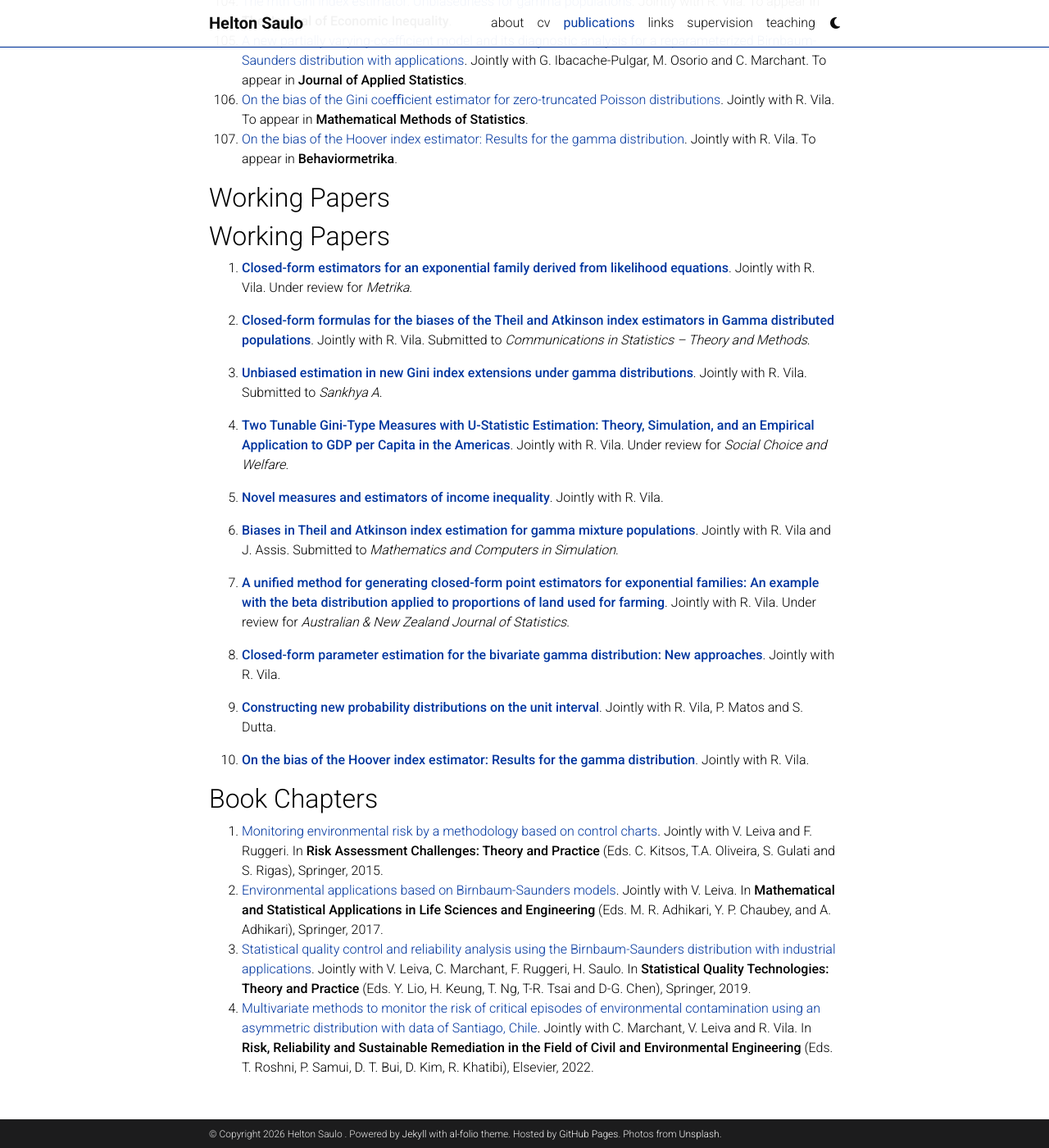
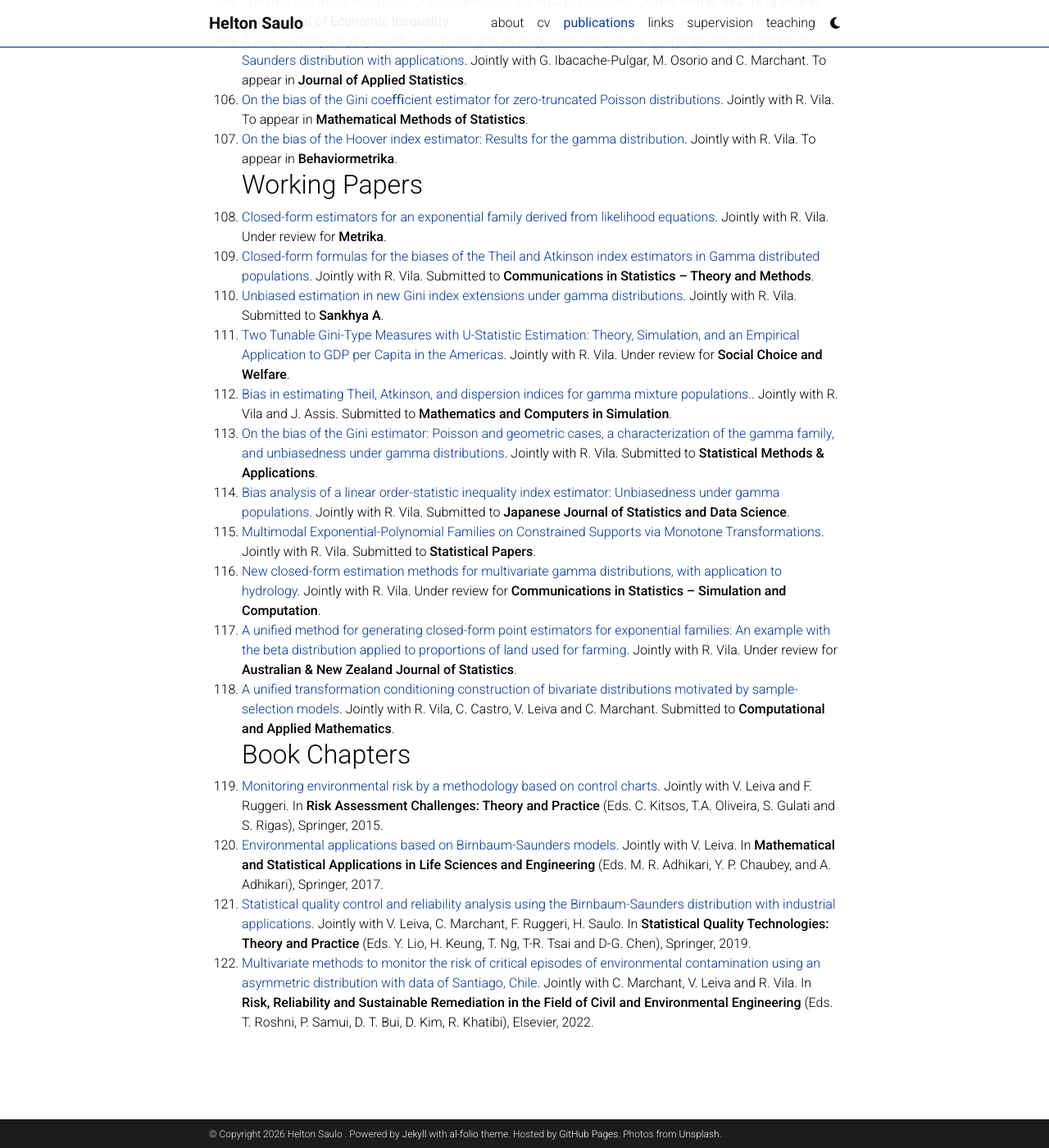
Before and after one commit to heltonsaulo/heltonsaulo.github.io, a Jekyll site: the page built from _pages/Journal.md, in a window 1280 px wide and 1400 px high, scrolled down 6289 px. Shown: the whole window at 82% size. Built offline with Jekyll 4.4.1, drawn with Linux system fonts in a browser that asks for light colours; comment, search, counter and statistics services are not loaded; a style sheet for code colours, icons or effects is not loaded.

Commit message:
Update Journal.md

```diff
--- a/_pages/Journal.md
+++ b/_pages/Journal.md
@@ -116,35 +116,20 @@
   105.  [A new partially varying-coefficient model and its diagnostic analysis for a reparameterized Birnbaum-Saunders distribution with applications](https://doi.org/10.1080/02664763.2026.2616862). Jointly with G. Ibacache-Pulgar, M. Osorio and C. Marchant. To appear in **Journal of Applied Statistics**.
   106.  [On the bias of the Gini coeﬃcient estimator for zero-truncated Poisson distributions](http://arxiv.org/abs/2504.04518). Jointly with R. Vila. To appear in **Mathematical Methods of Statistics**.
   107.  [On the bias of the Hoover index estimator: Results for the gamma distribution](https://link.springer.com/journal/41237). Jointly with R. Vila. To appear in **Behaviormetrika**.
-
-
 ## Working Papers
-## Working Papers
-
-108. **[Closed-form estimators for an exponential family derived from likelihood equations](https://arxiv.org/abs/2405.14509)**. Jointly with R. Vila. Under review for *Metrika*.
-
-109. **[Closed-form formulas for the biases of the Theil and Atkinson index estimators in Gamma distributed populations](https://arxiv.org/abs/2504.13806)**. Jointly with R. Vila. Submitted to *Communications in Statistics – Theory and Methods*.
-
-110. **[Unbiased estimation in new Gini index extensions under gamma distributions](https://arxiv.org/abs/2506.00666)**. Jointly with R. Vila. Submitted to *Sankhya A*.
-
-111. **[Two Tunable Gini-Type Measures with U-Statistic Estimation: Theory, Simulation, and an Empirical Application to GDP per Capita in the Americas](http://)**. Jointly with R. Vila. Under review for *Social Choice and Welfare*.
-
-112. **[Novel measures and estimators of income inequality](https://arxiv.org/abs/2508.02965)**. Jointly with R. Vila.
-
-113. **[Biases in Theil and Atkinson index estimation for gamma mixture populations](https://arxiv.org/abs/2506.22168)**. Jointly with R. Vila and J. Assis. Submitted to *Mathematics and Computers in Simulation*.
-
-114. **[A unified method for generating closed-form point estimators for exponential families: An example with the beta distribution applied to proportions of land used for farming](https://arxiv.org/abs/2508.12169)**. Jointly with R. Vila. Under review for *Australian & New Zealand Journal of Statistics*.
-
-115. **[Closed-form parameter estimation for the bivariate gamma distribution: New approaches](https://arxiv.org/abs/2509.10794)**. Jointly with R. Vila.
-
-116. **[Constructing new probability distributions on the unit interval](https://arxiv.org/abs/2508.01154)**. Jointly with R. Vila, P. Matos and S. Dutta.
-
-117. **[On the bias of the Hoover index estimator: Results for the gamma distribution](http://)**. Jointly with R. Vila.
-
-
-
+  108. [Closed-form estimators for an exponential family derived from likelihood equations](https://arxiv.org/abs/2405.14509). Jointly with R. Vila. Under review for **Metrika**.
+  109. [Closed-form formulas for the biases of the Theil and Atkinson index estimators in Gamma distributed populations](https://arxiv.org/abs/2504.13806). Jointly with R. Vila. Submitted to **Communications in Statistics – Theory and Methods**.
+  110. [Unbiased estimation in new Gini index extensions under gamma distributions](https://arxiv.org/abs/2506.00666). Jointly with R. Vila. Submitted to **Sankhya A**.
+  111. [Two Tunable Gini-Type Measures with U-Statistic Estimation: Theory, Simulation, and an Empirical Application to GDP per Capita in the Americas](http://). Jointly with R. Vila. Under review for **Social Choice and Welfare**.
+  112. [Bias in estimating Theil, Atkinson, and dispersion indices for gamma mixture populations.](https://arxiv.org/abs/2506.22168). Jointly with R. Vila and J. Assis. Submitted to **Mathematics and Computers in Simulation**.
+  113. [On the bias of the Gini estimator: Poisson and geometric cases, a characterization of the gamma family, and unbiasedness under gamma distributions](http://). Jointly with R. Vila. Submitted to **Statistical Methods & Applications**.
+  114. [Bias analysis of a linear order-statistic inequality index estimator: Unbiasedness under gamma populations](http://). Jointly with R. Vila. Submitted to **Japanese Journal of Statistics and Data Science**.
+ 115. [Multimodal Exponential-Polynomial Families on Constrained Supports via Monotone Transformations](http://). Jointly with R. Vila. Submitted to **Statistical Papers**.
+ 116. [New closed-form estimation methods for multivariate gamma distributions, with application to hydrology](http://). Jointly with R. Vila. Under review for **Communications in Statistics – Simulation and Computation**.
+ 117. [A unified method for generating closed-form point estimators for exponential families: An example with the beta distribution applied to proportions of land used for farming](http://). Jointly with R. Vila. Under review for **Australian & New Zealand Journal of Statistics**.
+ 118. [A unified transformation conditioning construction of bivariate distributions motivated by sample-selection models](http://). Jointly with R. Vila, C. Castro, V. Leiva and C. Marchant. Submitted to **Computational and Applied Mathematics**.
 ## Book Chapters
-  118.  [Monitoring environmental risk by a methodology based on control charts](https://link.springer.com/chapter/10.1007/978-3-319-18029-8_14). Jointly with V. Leiva and F. Ruggeri. In **Risk Assessment Challenges: Theory and Practice** (Eds. C. Kitsos, T.A. Oliveira, S. Gulati and S. Rigas), Springer, 2015.
-  119.  [Environmental applications based on Birnbaum-Saunders models](https://link.springer.com/chapter/10.1007/978-981-10-5370-2_14). Jointly with V. Leiva. In **Mathematical and Statistical Applications in Life Sciences and Engineering** (Eds. M. R. Adhikari,  Y. P. Chaubey,  and A. Adhikari), Springer, 2017.
-  120.  [Statistical quality control and reliability analysis using the Birnbaum-Saunders distribution with industrial applications](https://link.springer.com/chapter/10.1007/978-3-030-20709-0_2). Jointly with V. Leiva, C. Marchant, F. Ruggeri, H. Saulo. In **Statistical Quality Technologies: Theory and Practice** (Eds. Y. Lio, H. Keung, T. Ng, T-R. Tsai and D-G. Chen), Springer, 2019.
-  121.  [Multivariate methods to monitor the risk of critical episodes of environmental contamination using an asymmetric distribution with data of Santiago, Chile](https://doi.org/10.1016/B978-0-323-85698-0.00024-1). Jointly with C. Marchant, V. Leiva and R. Vila. In **Risk, Reliability and Sustainable Remediation in the Field of Civil and Environmental Engineering** (Eds. T. Roshni, P. Samui, D. T. Bui, D. Kim, R. Khatibi), Elsevier, 2022.
+  119.  [Monitoring environmental risk by a methodology based on control charts](https://link.springer.com/chapter/10.1007/978-3-319-18029-8_14). Jointly with V. Leiva and F. Ruggeri. In **Risk Assessment Challenges: Theory and Practice** (Eds. C. Kitsos, T.A. Oliveira, S. Gulati and S. Rigas), Springer, 2015.
+  120.  [Environmental applications based on Birnbaum-Saunders models](https://link.springer.com/chapter/10.1007/978-981-10-5370-2_14). Jointly with V. Leiva. In **Mathematical and Statistical Applications in Life Sciences and Engineering** (Eds. M. R. Adhikari,  Y. P. Chaubey,  and A. Adhikari), Springer, 2017.
+  121.  [Statistical quality control and reliability analysis using the Birnbaum-Saunders distribution with industrial applications](https://link.springer.com/chapter/10.1007/978-3-030-20709-0_2). Jointly with V. Leiva, C. Marchant, F. Ruggeri, H. Saulo. In **Statistical Quality Technologies: Theory and Practice** (Eds. Y. Lio, H. Keung, T. Ng, T-R. Tsai and D-G. Chen), Springer, 2019.
+  122.  [Multivariate methods to monitor the risk of critical episodes of environmental contamination using an asymmetric distribution with data of Santiago, Chile](https://doi.org/10.1016/B978-0-323-85698-0.00024-1). Jointly with C. Marchant, V. Leiva and R. Vila. In **Risk, Reliability and Sustainable Remediation in the Field of Civil and Environmental Engineering** (Eds. T. Roshni, P. Samui, D. T. Bui, D. Kim, R. Khatibi), Elsevier, 2022.
```
